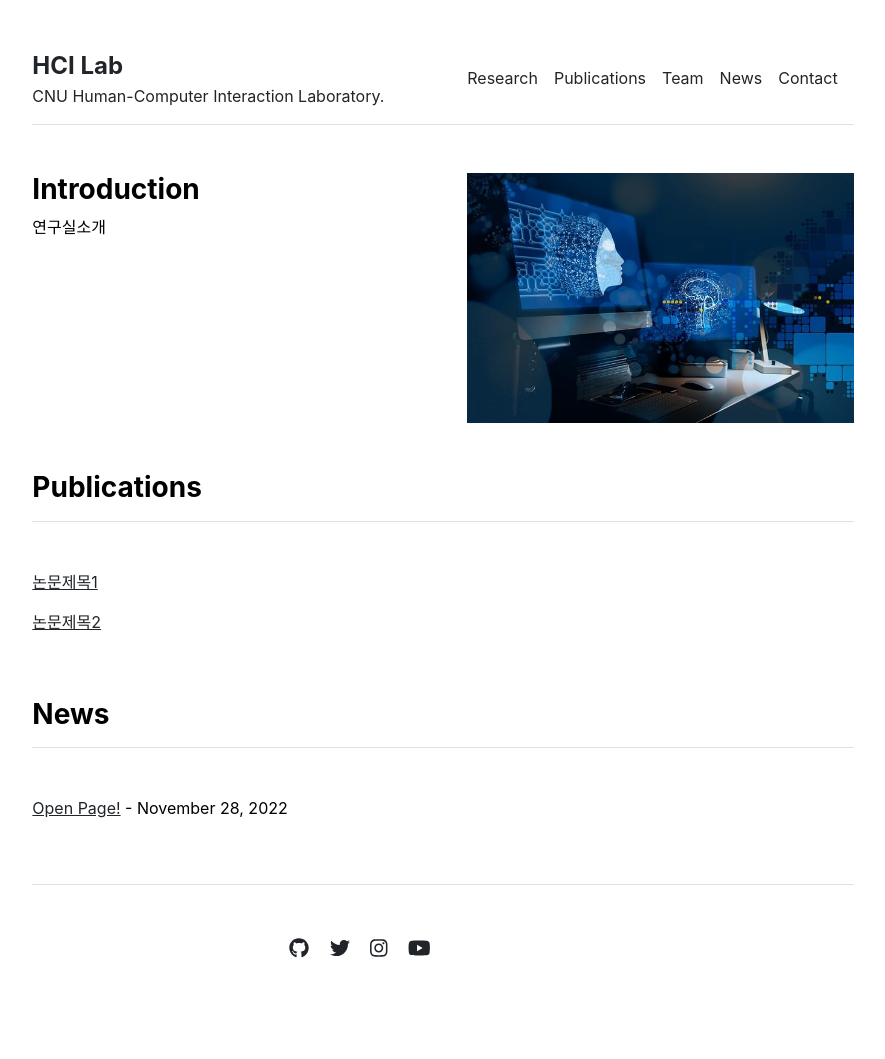
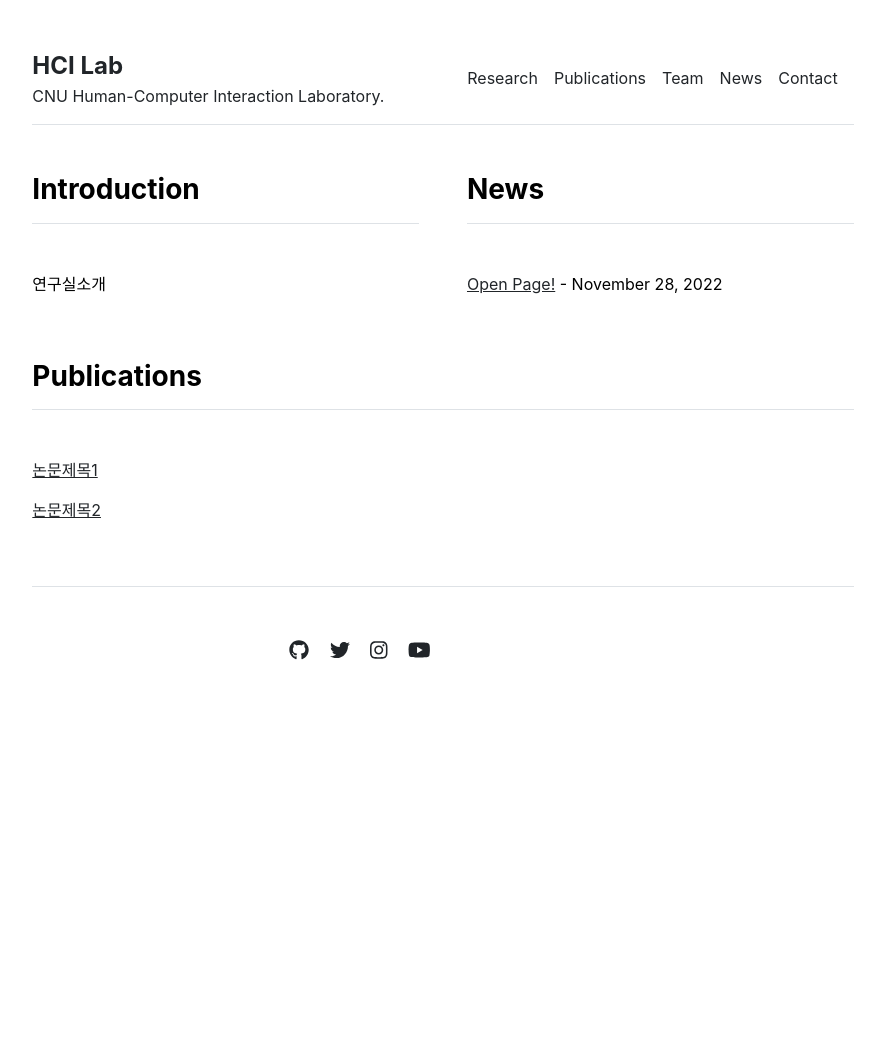
Before and after one commit to CNU-Wellness-Computing-Lab/site, a Jekyll site: the page built from index.md, in a window 1280 px wide. Shown: the whole page, without its empty margins (197-1082 px from the left). Built offline with Jekyll 4.4.1, drawn with Linux system fonts in a browser that asks for light colours; after the commit the page ends 900 px from its top, so only the background shows below that.

Commit message:
메인페이지 News 위치 변경, Introduction 제목 밑에 라인 추가

```diff
--- a/_layouts/home.html
+++ b/_layouts/home.html
@@ -4,11 +4,16 @@ layout: default
 
 <div class="row g-5 mb-5">
   <div class="col-md-6">
-    <h3 class="fw-bold">Introduction</h3>
+    <h3 class="fw-bold border-bottom pb-3 mb-5">Introduction</h3>
     {{ content }}
   </div>
   <div class="col-md-6">
-    <img src="{{ site.github.url }}/assets/img/home.jpg" alt="Home" width="100%">
+    <!-- <img src="{{ site.github.url }}/assets/img/home.jpg" alt="Home" width="100%"> -->
+    <h3 class="fw-bold border-bottom pb-3 mb-5">News</h3>
+<!--5개만-->
+    {% for post in site.posts limit:5 %}
+      <p><a href="{{ site.github.url }}/{{ post.url }}">{{ post.title }}</a> - {{ post.date | date: "%B %-d, %Y" }}</p>
+    {% endfor %}
   </div>
 </div>
 
@@ -23,12 +28,11 @@ layout: default
   </div>
 </div> -->
 
-<div class="row g-5 mb-5">
+<!-- <div class="row g-5 mb-5">
   <div class="col-md-12">
     <h3 class="fw-bold border-bottom pb-3 mb-5">News</h3>
-<!--5개만-->
     {% for post in site.posts limit:5 %}
       <p><a href="{{ site.github.url }}/{{ post.url }}">{{ post.title }}</a> - {{ post.date | date: "%B %-d, %Y" }}</p>
     {% endfor %}
   </div>
-</div>
+</div> -->
```
Also changed, not shown: 1 other file.
